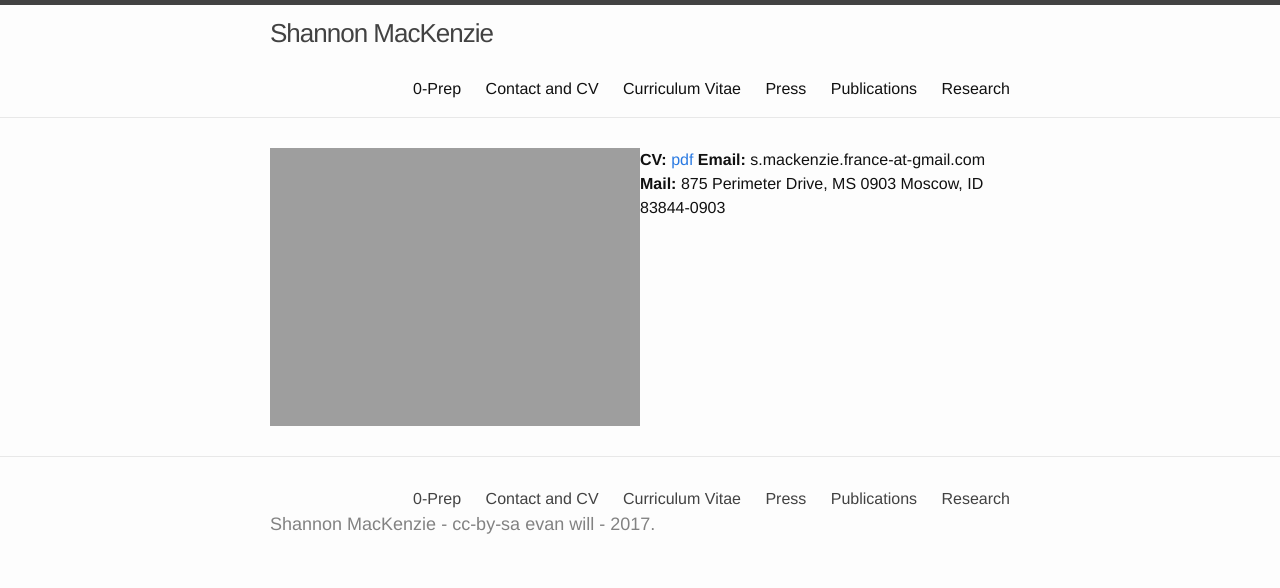
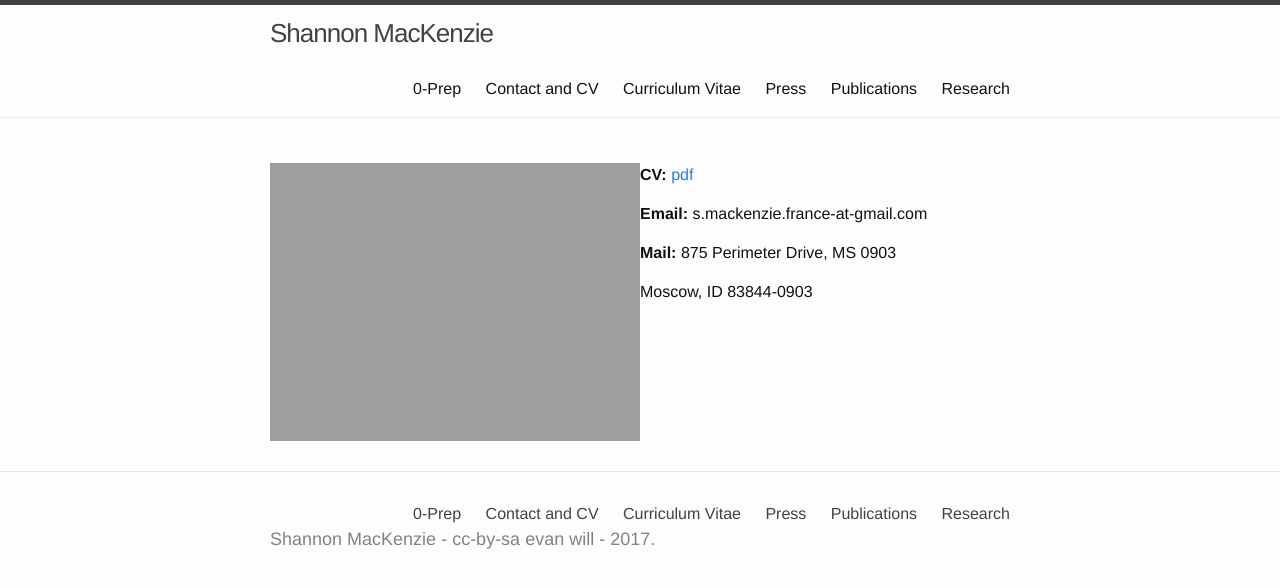
Before and after one commit to shannonmackenzie/shannonmackenzie.github.io, a Jekyll site: the page built from contactandcv.md, in a window 1280 px wide. Shown: the top 588 px of the page. Built offline with Jekyll 4.4.1, drawn with Linux system fonts in a browser that asks for light colours.

Commit message:
Update contactandcv.md

```diff
--- a/contactandcv.md
+++ b/contactandcv.md
@@ -6,9 +6,11 @@ permalink: /cv
 
 <p>
 <img src="{{ site.url }}/images/26454324292_4515eac1ba_o.jpg" alt="3 minute thesis presentation, 2016" style="float:left;width:50%;">
-<b> CV: </b> <a href="https://github.com/shannonmackenzie/shannonmackenzie.github.io/blob/master/cvs/resume_November2017.pdf"> pdf</a>
+<p><b> CV: </b> <a href="https://github.com/shannonmackenzie/shannonmackenzie.github.io/blob/master/cvs/resume_November2017.pdf"> pdf</a></p>
 
-  <b> Email: </b> s.mackenzie.france-at-gmail.com
+ <p> <b> Email: </b> s.mackenzie.france-at-gmail.com </p>
 
-  <b> Mail: </b> 875 Perimeter Drive, MS 0903
-Moscow, ID 83844-0903</p>
+   <p> <b> Mail: </b> 875 Perimeter Drive, MS 0903 </p>
+ <p> Moscow, ID 83844-0903</p>
+
+ </p>
```
